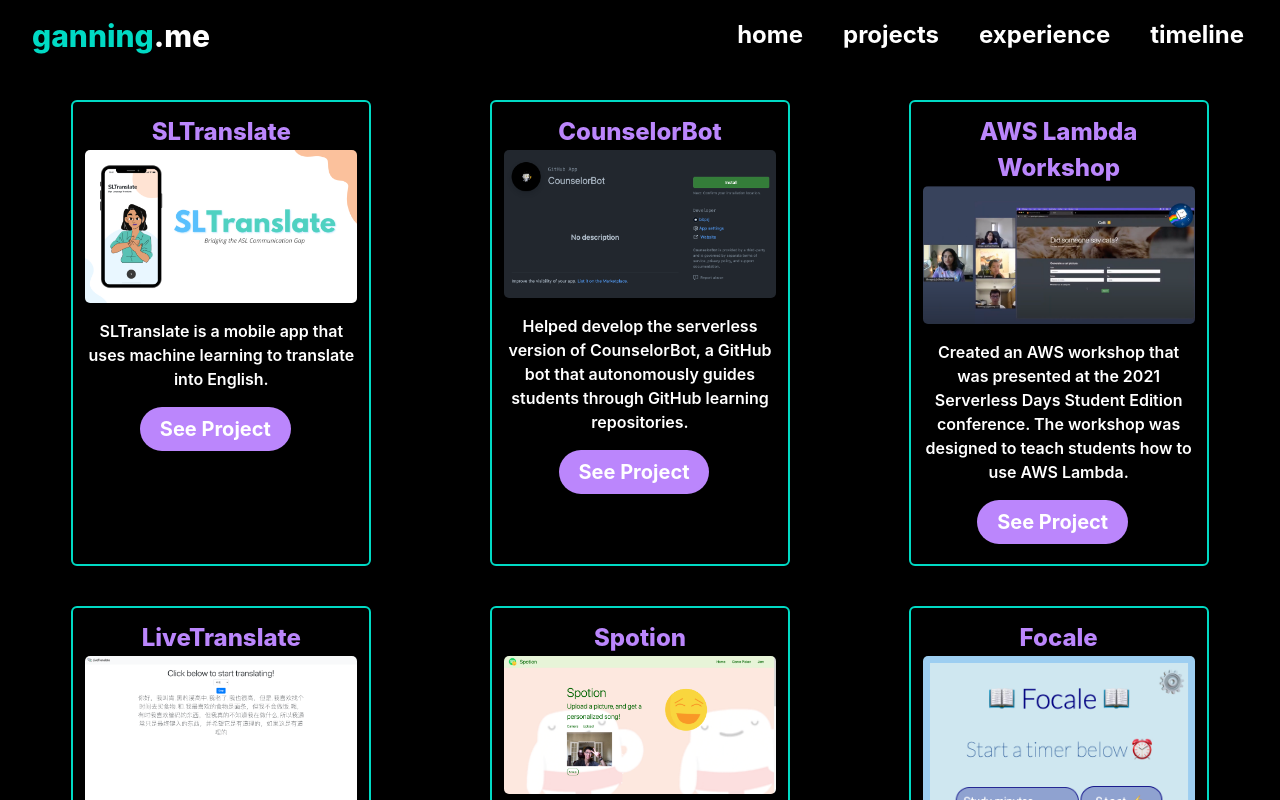
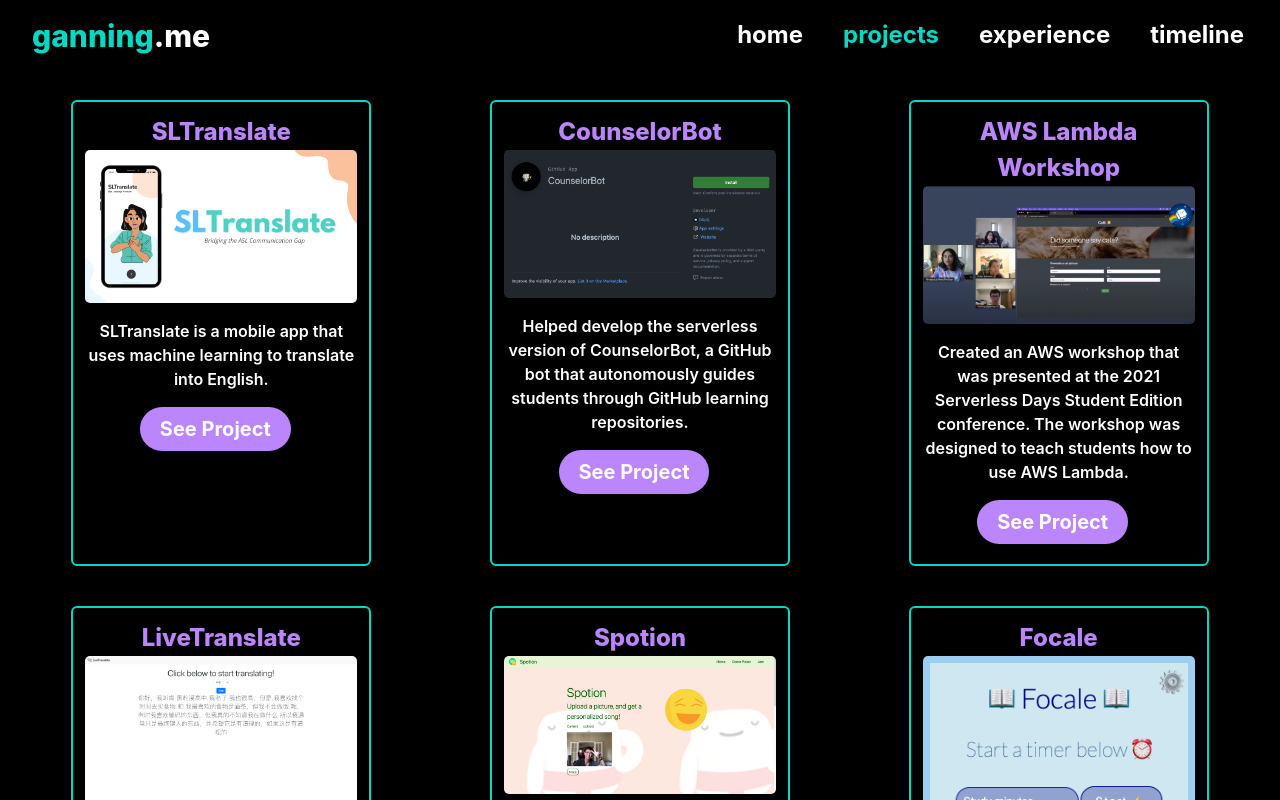
Before and after one commit to ganning127/ganningxu.com, a Next.js app: page /projects in a window 1280 px wide. Shown: the top 800 px of the page. Built offline with nearby package versions, Linux system fonts and the light colour scheme.

Commit message:
update navbar states

```diff
--- a/components/NavBar/NavContent.jsx
+++ b/components/NavBar/NavContent.jsx
@@ -72,11 +72,18 @@ const MobileNavContent = (props) => {
 const DesktopNavContent = (props) => {
     return (
         <HStack spacing="8" align="stretch" {...props}>
-            {links.map((link, index) => (
-                <NavLink.Desktop key={index} href={link.href} fontSize="2xl" fontWeight="bold" className="hover:text-light-blue py-1 px-1 rounded-md">
-                    {link.label}
-                </NavLink.Desktop>
-            ))}
+            {links.map((link, index) => {
+                if (props.active == link.label.toLowerCase()) {
+                    return (<NavLink.Desktop key={index} href={link.href} fontSize="2xl" fontWeight="bold" className="text-light-blue py-1 px-1 rounded-md">
+                        {link.label}
+                    </NavLink.Desktop>)
+                }
+                return (
+                    <NavLink.Desktop key={index} href={link.href} fontSize="2xl" fontWeight="bold" className="hover:text-light-blue py-1 px-1 rounded-md">
+                        {link.label}
+                    </NavLink.Desktop>
+                )
+            })}
         </HStack>
     )
 }
--- a/components/NavBar/index.jsx
+++ b/components/NavBar/index.jsx
@@ -3,7 +3,7 @@ import * as React from 'react'
 import { NavContent } from './NavContent'
 import { motion } from "framer-motion"
 
-export const NavBar = () => (
+export const NavBar = (props) => (
     <Box bg="black" color="white" pt="1" position="sticky" top="0" zIndex="100">
         <Box as="header" height="16" position="relative" color="white">
             <Box
@@ -50,6 +50,7 @@ export const NavBar = () => (
                             base: 'none',
                             md: 'flex',
                         }}
+                        active={props.active}
                     />
                     <NavContent.Mobile
                         display={{
--- a/pages/experience.js
+++ b/pages/experience.js
@@ -21,7 +21,7 @@ export default function Experience() {
                 <meta property="og:type" content="website" />
                 <link rel="icon" href="/favicon.ico" />
             </Head>
-            <NavBar active="" />
+            <NavBar active="experience" />
             <AutoGridHTML list={AwardsList} heading="awards" />
             <AutoGridHTML list={SkillList} heading="languages" />
             <AutoGridHTML list={CourseList} heading="courses" />
--- a/pages/index.js
+++ b/pages/index.js
@@ -14,7 +14,7 @@ export default function Home() {
         <meta property="og:type" content="website" />
         <link rel="icon" href="/favicon.ico" />
       </Head>
-      <NavBar active="" />
+      <NavBar active="home" />
       <Landing />
       <Footer />
     </>
--- a/pages/timeline.js
+++ b/pages/timeline.js
@@ -14,7 +14,7 @@ export default function Timeline() {
                 <meta property="og:type" content="website" />
                 <link rel="icon" href="/favicon.ico" />
             </Head>
-            <NavBar active="" />
+            <NavBar active="timeline" />
             <TimelineComponent />
             <Footer />
         </>
```
